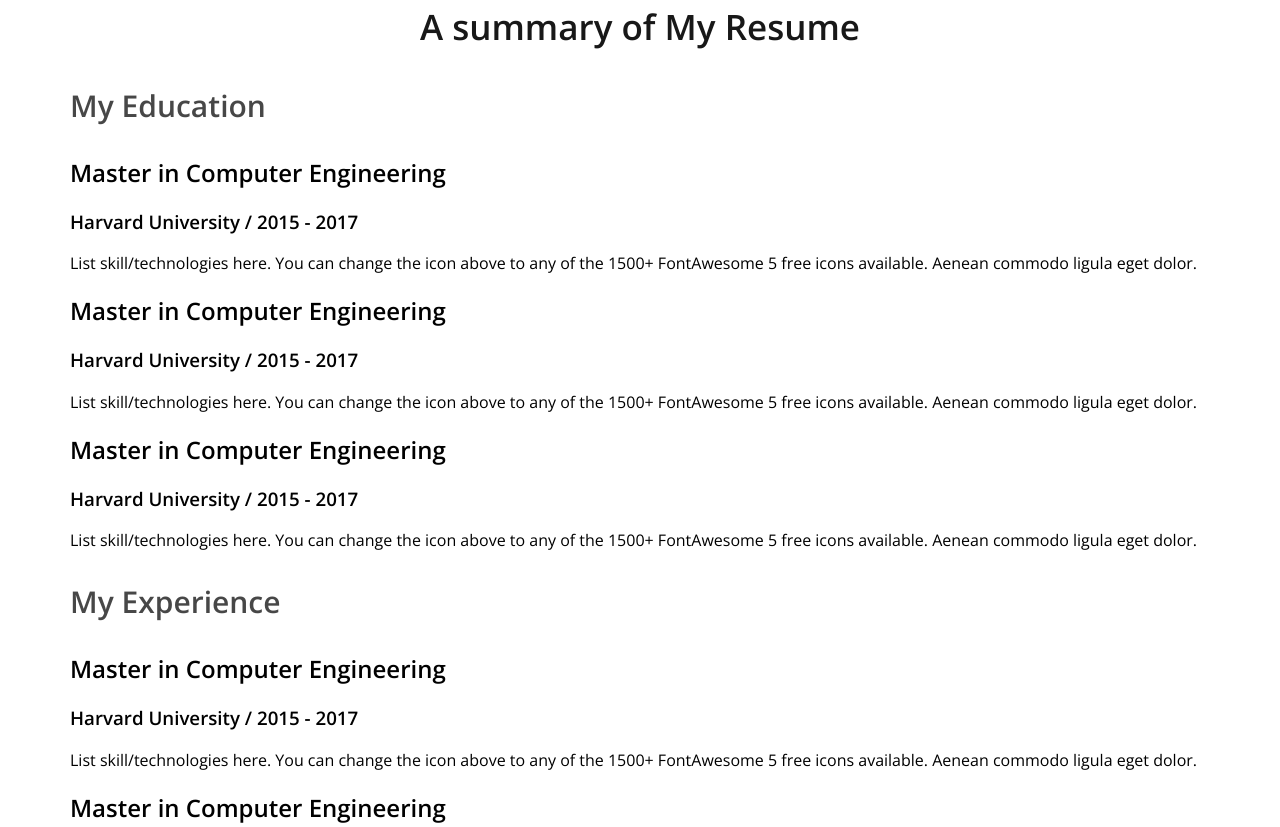
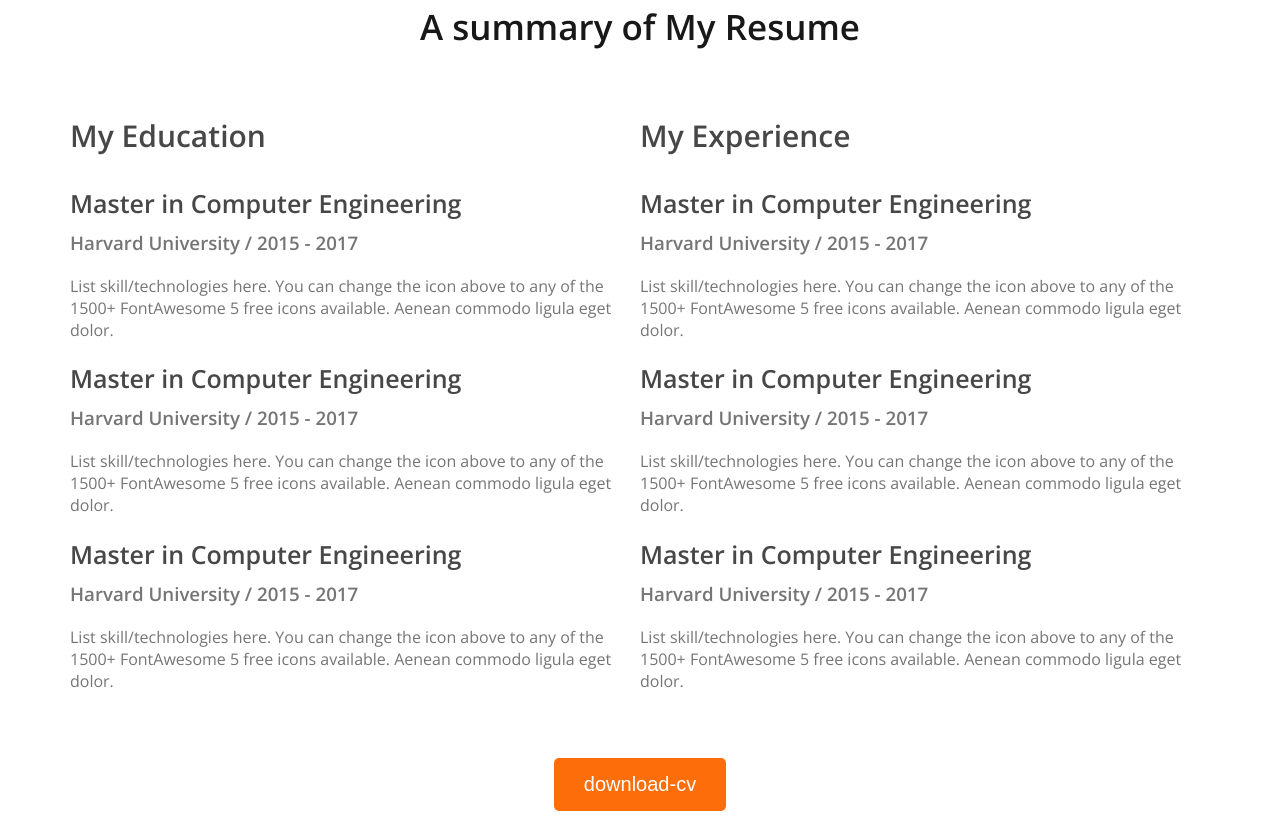
Before and after one commit to Atique7865/web-developer-portfolio, a plain HTML site: page index.html in a window 1280 px wide. Shown: the part 2300-3127 px from the top of the page. Drawn offline with nearby package versions, Linux system fonts and the light colour scheme.

Commit message:
adding download cv section

```diff
--- a/index.html
+++ b/index.html
@@ -150,10 +150,21 @@
                                         to any of the 1500+ FontAwesome 5 free icons available. Aenean commodo ligula eget dolor.</p>
 
                                       </div>
+                                    </div>
 
 
-                    </div>
+
+                    <!-- <div class="download-cv">
+
+                      <button class="btn-primary">download-cv</button>
+                    </div> -->
+
+
             </section>
+            <div class="download-cv">
+
+              <button class="btn-primary">download-cv</button>
+            </div>
 
     </main>
 
--- a/styles/portfolio.css
+++ b/styles/portfolio.css
@@ -177,3 +177,35 @@ main section{
           /* line-height: normal; */
 
 }
+.resume-item-title{
+     color: #474747;
+     font-size: 25px;
+     font-weight: 700;
+     margin-bottom: 10px;
+
+
+}
+.resume-container{
+
+    display: flex;
+    grid: 50px;
+}
+
+.resume-item-institute{
+
+    margin-bottom: 20px;
+    margin-top: 0;
+}
+.resume-item-institute, .resume-item-description{
+
+    color: #757575;
+}
+.resume-container hr{
+
+    margin: 30px;
+}
+.download-cv{
+
+    text-align: center;
+    margin-top: 50px;
+}
```
